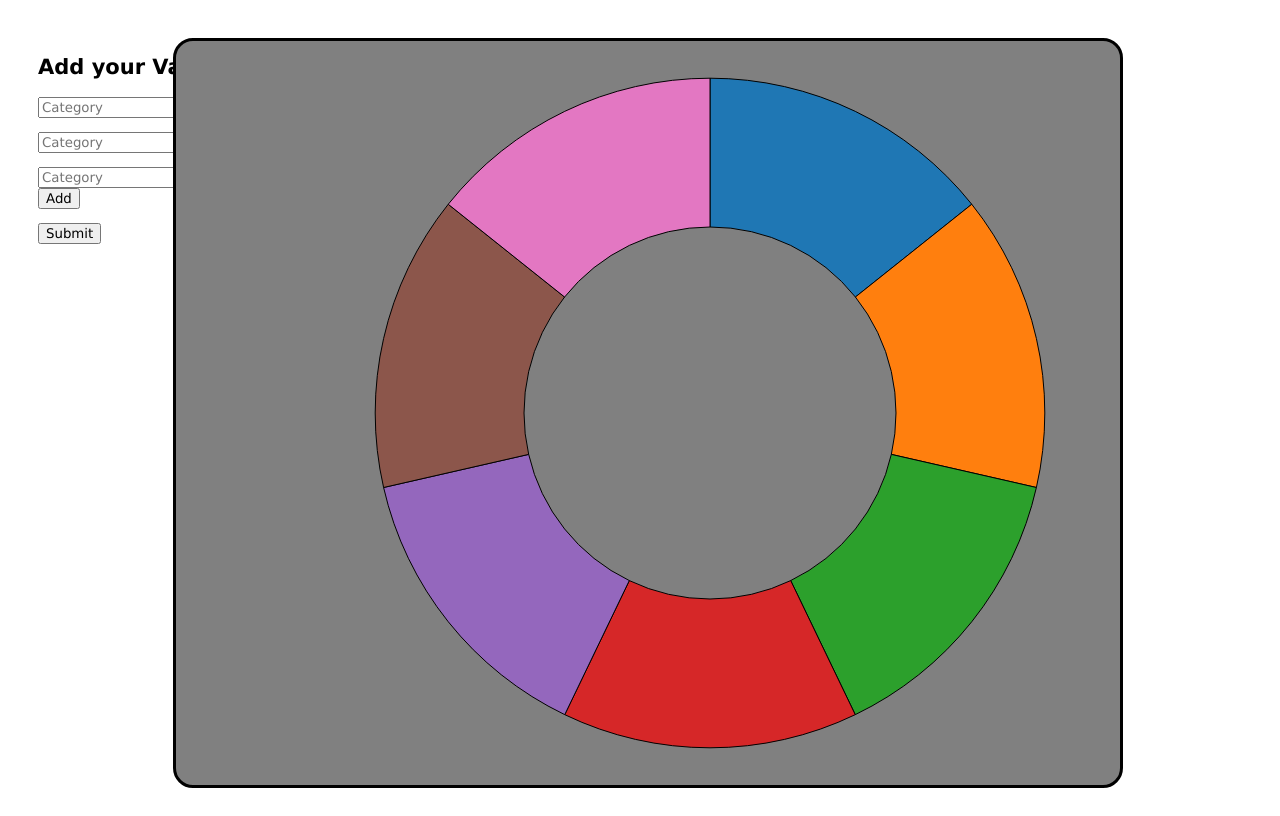
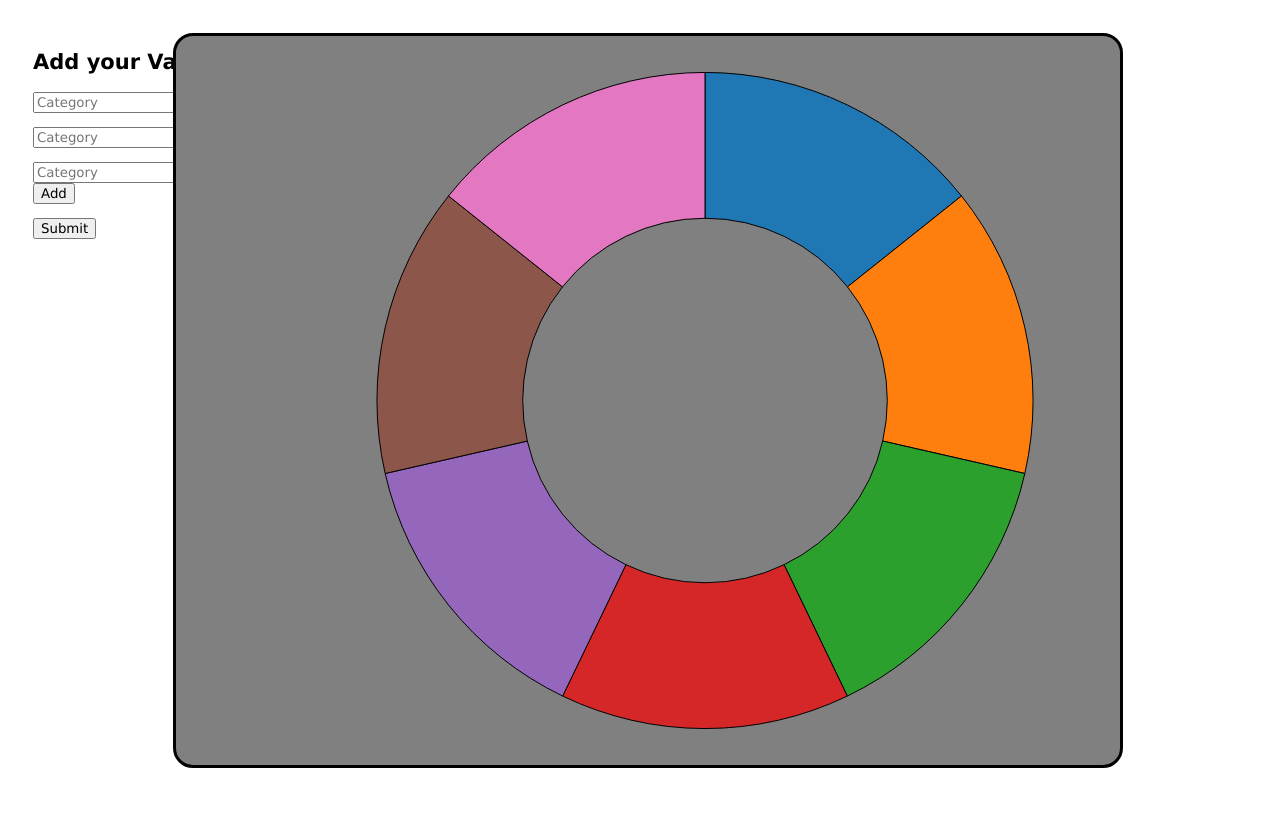
Before and after one commit to mklophaus/d3_app, a website: page public/index.html in a window 1280 px wide. Drawn offline with nearby package versions, Linux system fonts and the light colour scheme.

Commit message:
styling edits

```diff
--- a/public/css/main.css
+++ b/public/css/main.css
@@ -7,7 +7,7 @@ body {
 
 body {
   font-size: 14px;
-  padding: 30px;
+  padding: 25px;
   width: 100%;
   height: 100%;
 }
@@ -32,7 +32,7 @@ donut-chart {
 .container {
   background: gray;
   width: 950px;
-  height: 750px;
+  height: 735px;
   border: solid;
   margin: 0 auto;
   position: relative;
```
